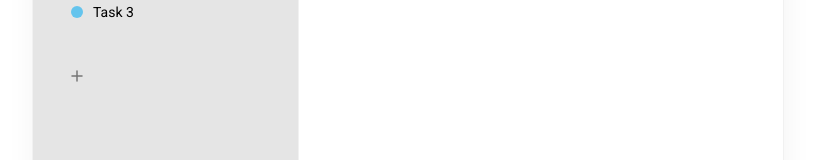
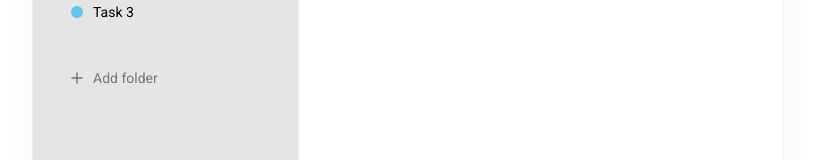
Before and after one commit to vvvvvvvector/react-js-todo, a React (Create React App) app: page / in a window 1280 px wide. Shown: the part 341-501 px from the top of the page, without its empty margins (232-1047 px from the left). Built offline with nearby package versions, Linux system fonts and the light colour scheme.

Commit message:
+folder remove button; window.confirm(); fixed add folder name

```diff
--- a/src/App.js
+++ b/src/App.js
@@ -25,7 +25,7 @@ function App() {
             name: "All folders"
           }
         ]} />
-        <List items={folders.map((folder) => {
+        <List onRemoveFolder={(item) => console.log(item)} isRemovable={true} items={folders.map((folder) => {
           folder.badgeColor = database.colors[folder.colorID - 1].name;
           return folder;
         })} />
--- a/src/components/AddFolder/index.jsx
+++ b/src/components/AddFolder/index.jsx
@@ -29,7 +29,7 @@ function AddFolder({ badgeColors, addNewFolder }) {
                             <path d="M6 1V11" stroke="" strokeWidth="1.5" strokeLinecap="round" strokeLinejoin="round" />
                             <path d="M1 6H11" stroke="" strokeWidth="1.5" strokeLinecap="round" strokeLinejoin="round" />
                         </svg>,
-                    title: "Add folder",
+                    name: "Add folder",
                 }
             ]} />
             {showPopup && <div className={Styles['add-folder__popup']}>
--- a/src/components/List/List.module.scss
+++ b/src/components/List/List.module.scss
@@ -1,4 +1,6 @@
 .list {
+    $self: &;
+
     margin-bottom: 30px;
 
     &__add-button {
@@ -29,11 +31,30 @@
         }
     }
 
+    &__remove-button {
+        opacity: 0;
+    }
+
     li {
         display: flex;
         align-items: center;
         padding: 10px 12px;
         cursor: pointer;
+
+        // flex 1 - span takes all allowed width
+        span {
+            flex: 1;
+        }
+
+        &:hover #{$self}__remove-button {
+            opacity: 1;
+
+            &:hover {
+                path {
+                    fill: black;
+                }
+            }
+        }
 
         // if selected
         &:hover {
--- a/src/components/List/index.jsx
+++ b/src/components/List/index.jsx
@@ -3,7 +3,14 @@ import Badge from '../Badge';
 
 import Styles from './List.module.scss';
 
-function List({ items, addFolderClick }) {
+function List({ items, addFolderClick, isRemovable, onRemoveFolder }) {
+
+    const removeFolder = (item) => {
+        if(window.confirm("Do You really want to delete the folder?")){
+            onRemoveFolder(item);
+        }
+    }
+
     return (
         <ul onClick={addFolderClick} className={Styles.list}>
             {items.map((item, index) => (
@@ -14,6 +21,11 @@ function List({ items, addFolderClick }) {
                         )}
                     </i>
                     <span>{item.name}</span>
+                    {isRemovable &&
+                        <svg onClick={() => removeFolder(item)} className={Styles['list__remove-button']} width="12" height="12" viewBox="0 0 10 10" fill="none" xmlns="http://www.w3.org/2000/svg">
+                            <path d="M6.24741 5L9.73899 1.50842C9.9047 1.343 9.99791 1.11853 9.99812 0.884393C9.99832 0.650251 9.90551 0.425617 9.74009 0.259907C9.57468 0.0941973 9.35021 0.000986589 9.11606 0.000779811C8.88192 0.000573033 8.65729 0.0933872 8.49158 0.258804L5 3.75038L1.50842 0.258804C1.34271 0.0930948 1.11796 0 0.883613 0C0.649264 0 0.424514 0.0930948 0.258804 0.258804C0.0930948 0.424514 0 0.649264 0 0.883613C0 1.11796 0.0930948 1.34271 0.258804 1.50842L3.75038 5L0.258804 8.49158C0.0930948 8.65729 0 8.88204 0 9.11639C0 9.35074 0.0930948 9.57549 0.258804 9.7412C0.424514 9.90691 0.649264 10 0.883613 10C1.11796 10 1.34271 9.90691 1.50842 9.7412L5 6.24962L8.49158 9.7412C8.65729 9.90691 8.88204 10 9.11639 10C9.35074 10 9.57549 9.90691 9.7412 9.7412C9.90691 9.57549 10 9.35074 10 9.11639C10 8.88204 9.90691 8.65729 9.7412 8.49158L6.24741 5Z" fill="#E3E3E3" />
+                        </svg>
+                    }
                 </li>
             ))}
         </ul>
```
